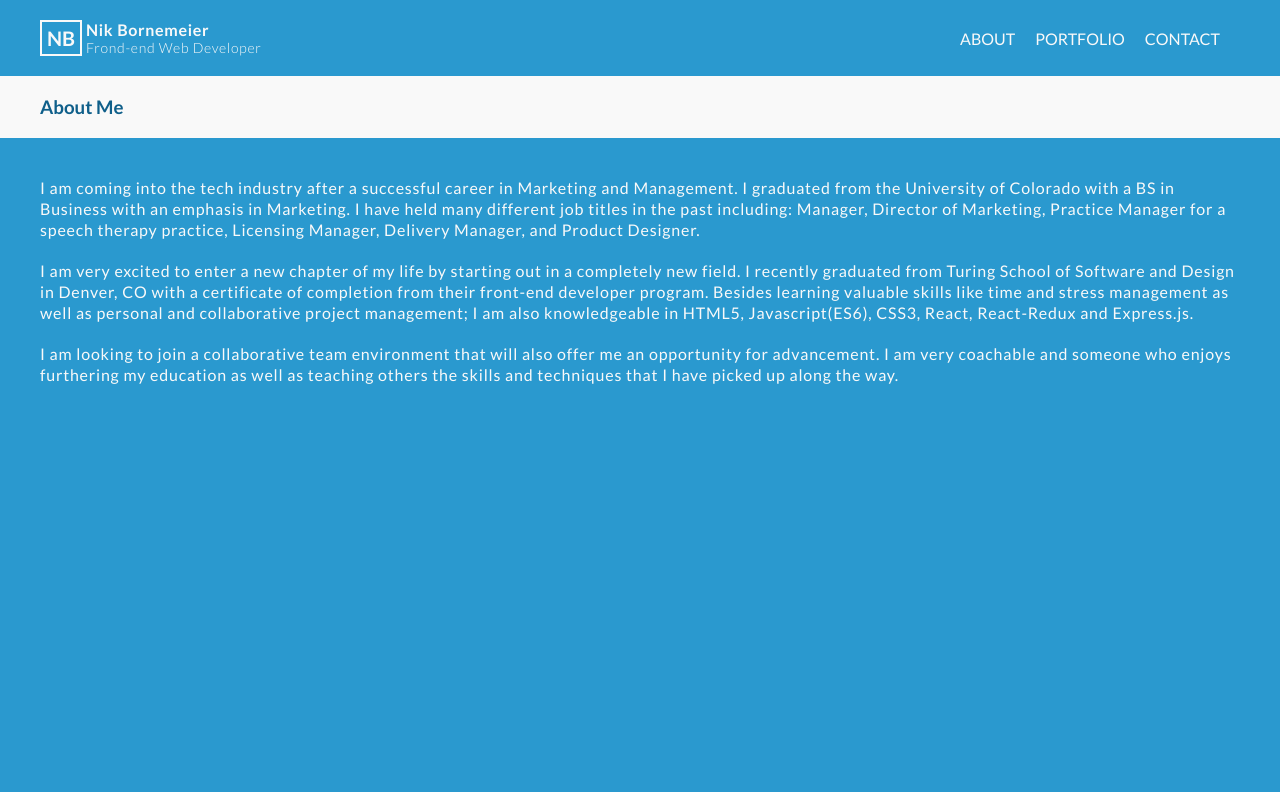
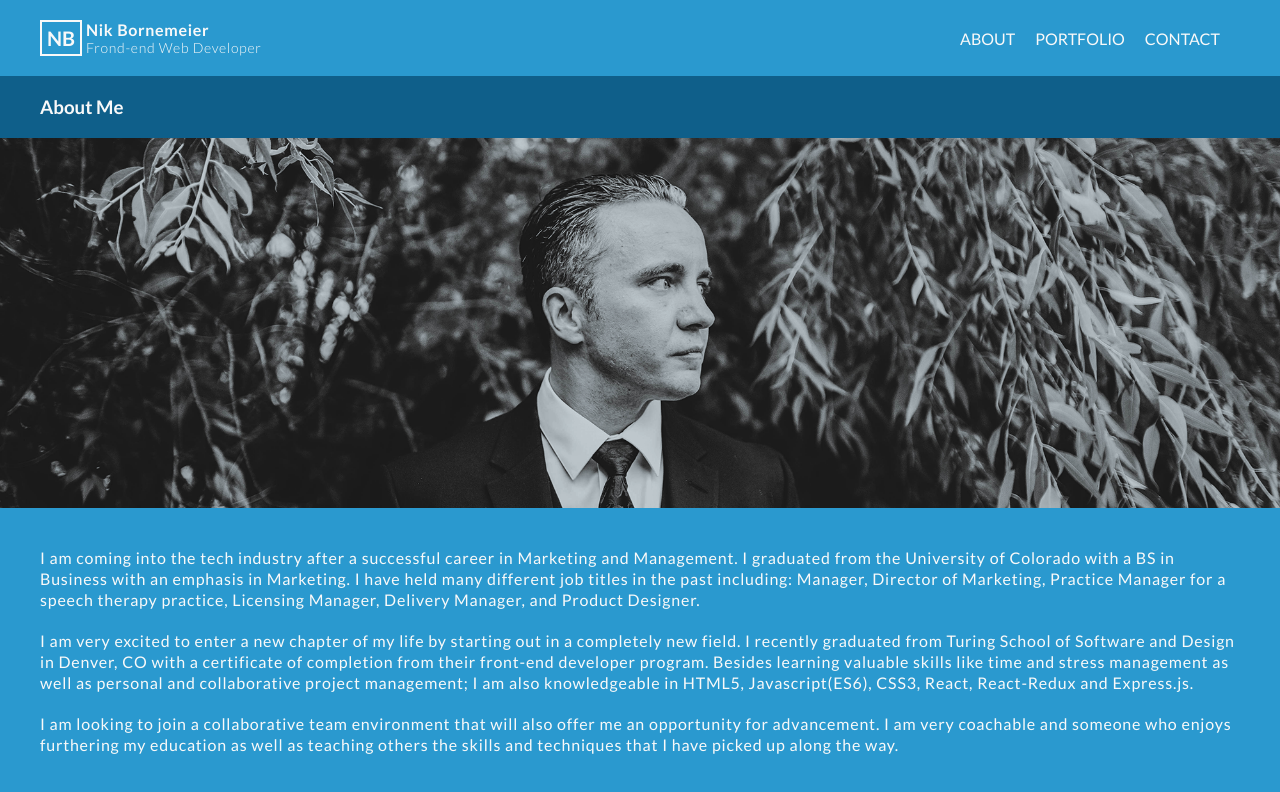
Before and after one commit to NikBorn/Personal-Portfolio, a React (Create React App) app: page /about in a window 1280 px wide. Shown: the top 792 px of the page. Built offline with nearby package versions, Linux system fonts and the light colour scheme.

Commit message:
change page structure on about page and flip background and color on page header.

```diff
--- a/src/Components/About/About.js
+++ b/src/Components/About/About.js
@@ -7,6 +7,8 @@ const About = () => {
         <h3>
           About Me
         </h3>
+      </div>
+      <div className='hero-image'>
       </div>
       <p className='about-text'>
         I am coming into the tech industry after a successful career in Marketing and Management.  I graduated from
--- a/src/Components/App/App.css
+++ b/src/Components/App/App.css
@@ -7,6 +7,10 @@ header {
   padding: 20px 40px;
   align-items: center;
 
+}
+
+main {
+  padding-bottom: 100px;
 }
 
 h2 {
@@ -119,11 +123,21 @@ nav > a:hover {
   background-image: url('./email-14-128.png');
 }
 
+.hero-image {
+  background-image: url('../About/hero.png');
+  width: 100;
+  height: 370px;
+  background-size: cover;
+  background-position: 0 -30px;
+}
+
 
 
 .page-header {
   background-color: #F9F9F9;
   color: #0F5F8A;
+  background-color : #0F5F8A;
+  color: #F9F9F9;
   padding: 20px 40px;
 }
 
```
Also changed, not shown: src/Components/About/hero.png (added).
